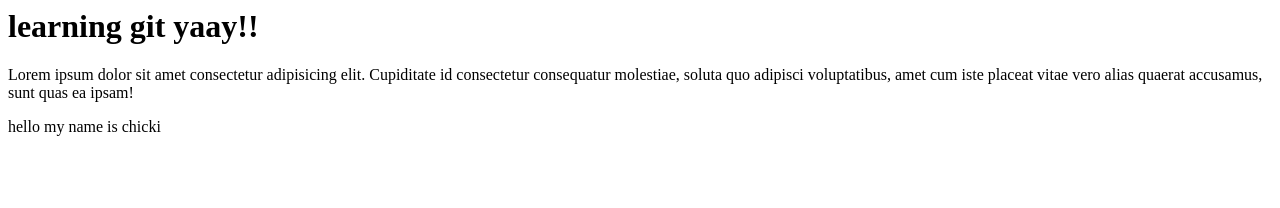
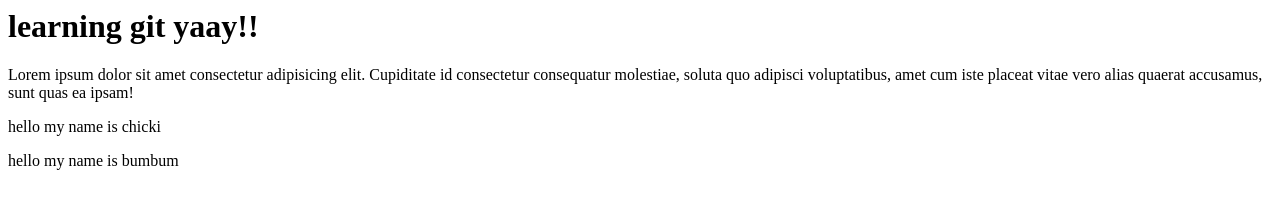
Before and after one commit to As00d/learn-git, a plain HTML site: page index.html in a window 1280 px wide. Drawn offline with Linux system fonts and the light colour scheme.

```diff
--- a/index.html
+++ b/index.html
@@ -5,3 +5,4 @@
   iste placeat vitae vero alias quaerat accusamus, sunt quas ea ipsam!
 </p>
 <p>hello my name is chicki</p>
+<p>hello my name is bumbum</p>
```
Also changed, not shown: 1 other file.
